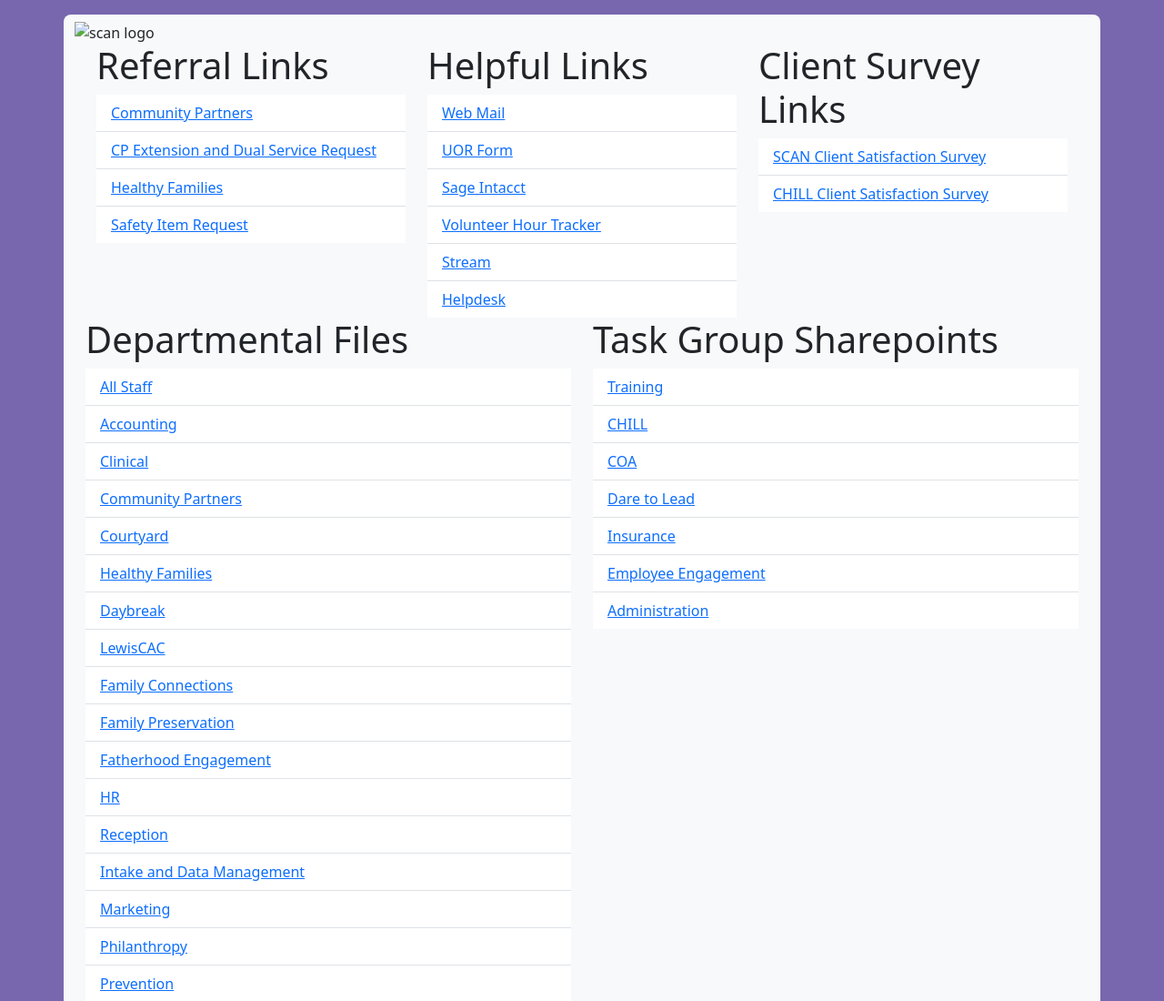
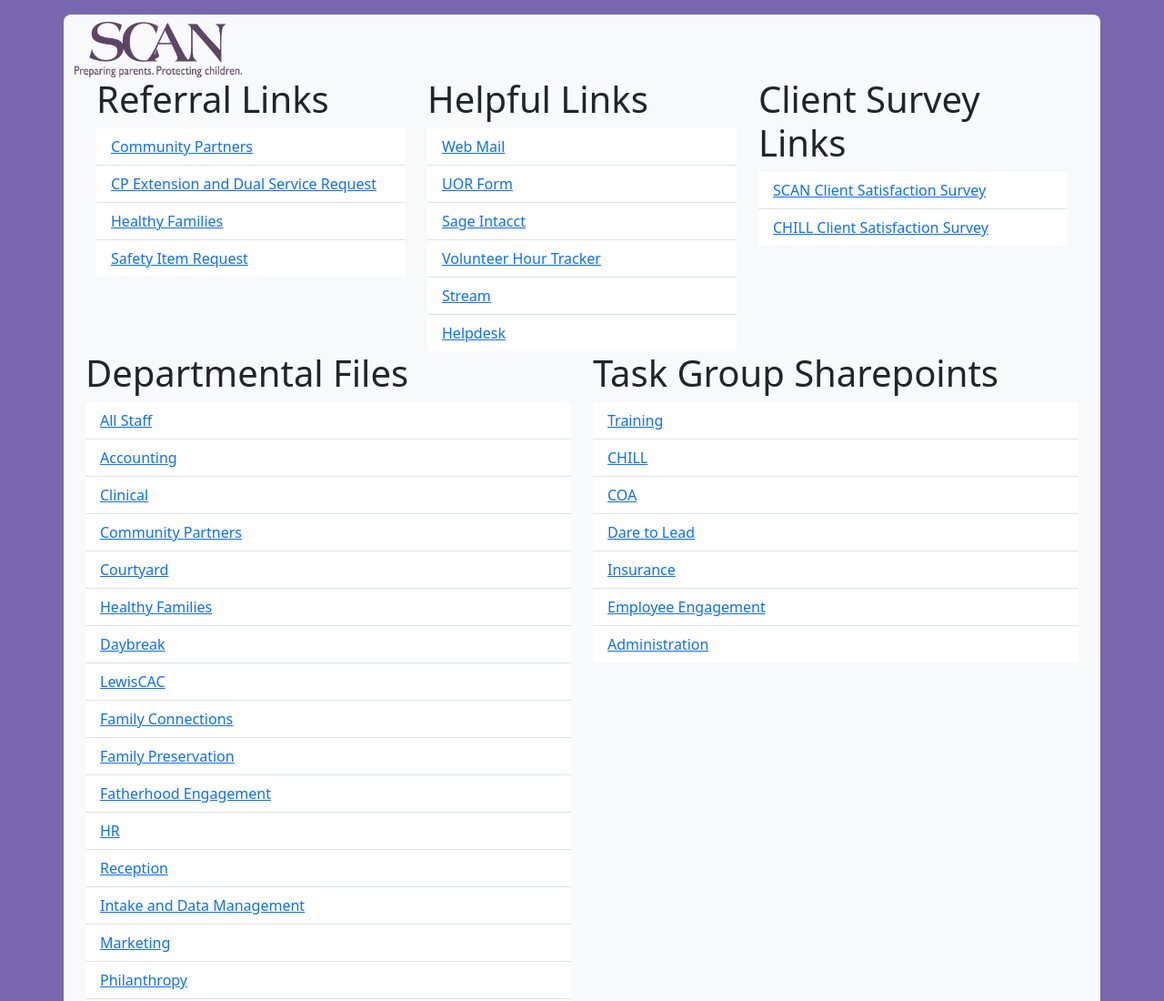
Before and after one commit to jdudgeon-scan/jdudgeon-scan, a plain HTML site: page index.html in a window 1280 px wide. Shown: the top 1100 px of the page at 91% size. Drawn offline with nearby package versions, Linux system fonts and the light colour scheme.

Commit message:
updated link address
logo

```diff
--- a/index.html
+++ b/index.html
@@ -12,7 +12,7 @@
   </head>
   <body style="background: #7867AE">
     <div class="container mt-3 mb-3 pb-2 rounded-3 bg-light">
-        <img src="new SCAN Dark purple logo with tagline_ol.png" alt="scan logo" width="184px" class="pt-2">
+        <img src="img/new SCAN Dark purple logo with tagline_ol.png" alt="scan logo" width="184px" class="pt-2">
         <div class="container-fluid">
             <div class="container-fluid">
                 <div class="row align-items-start">
```
